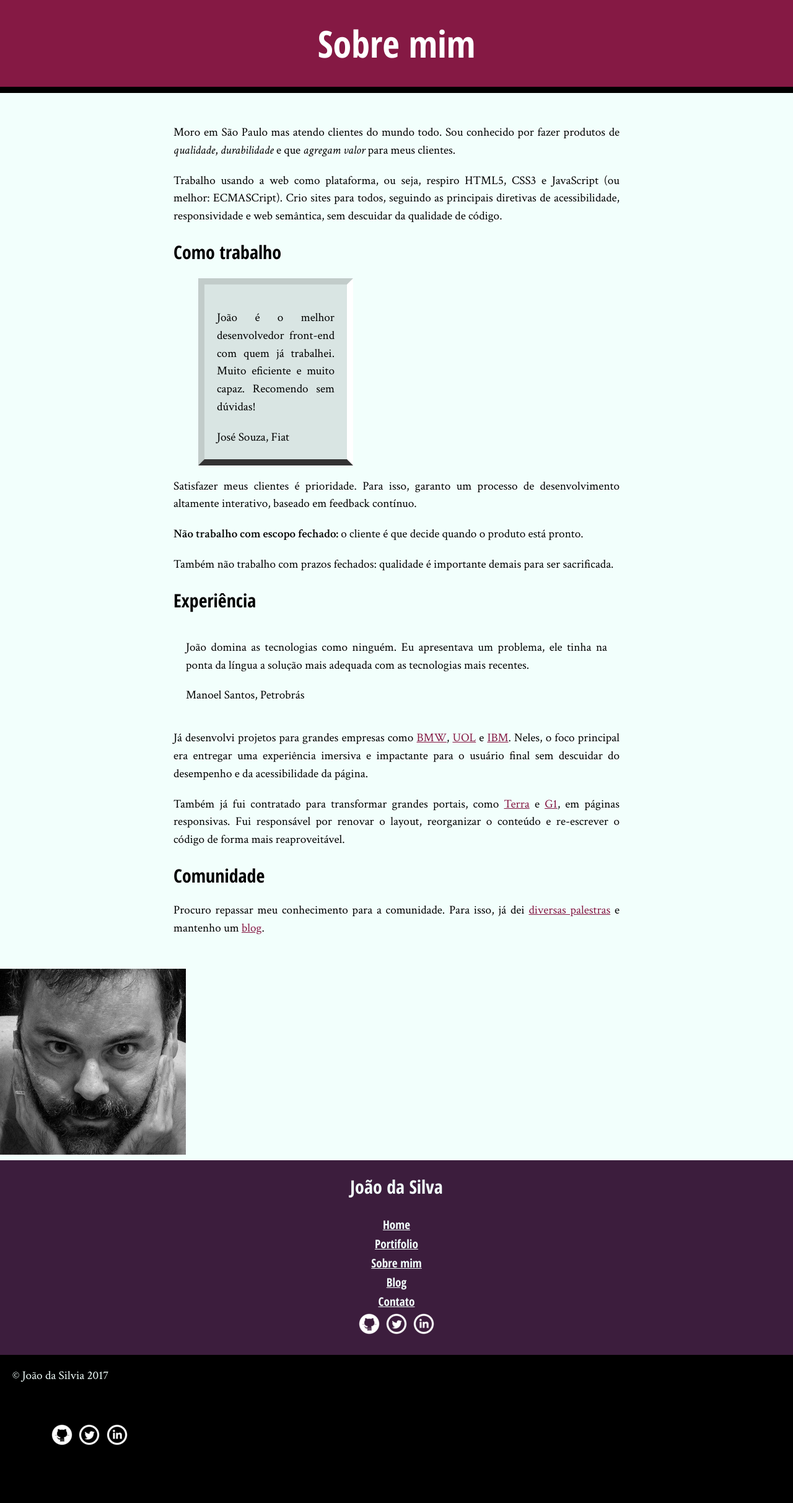
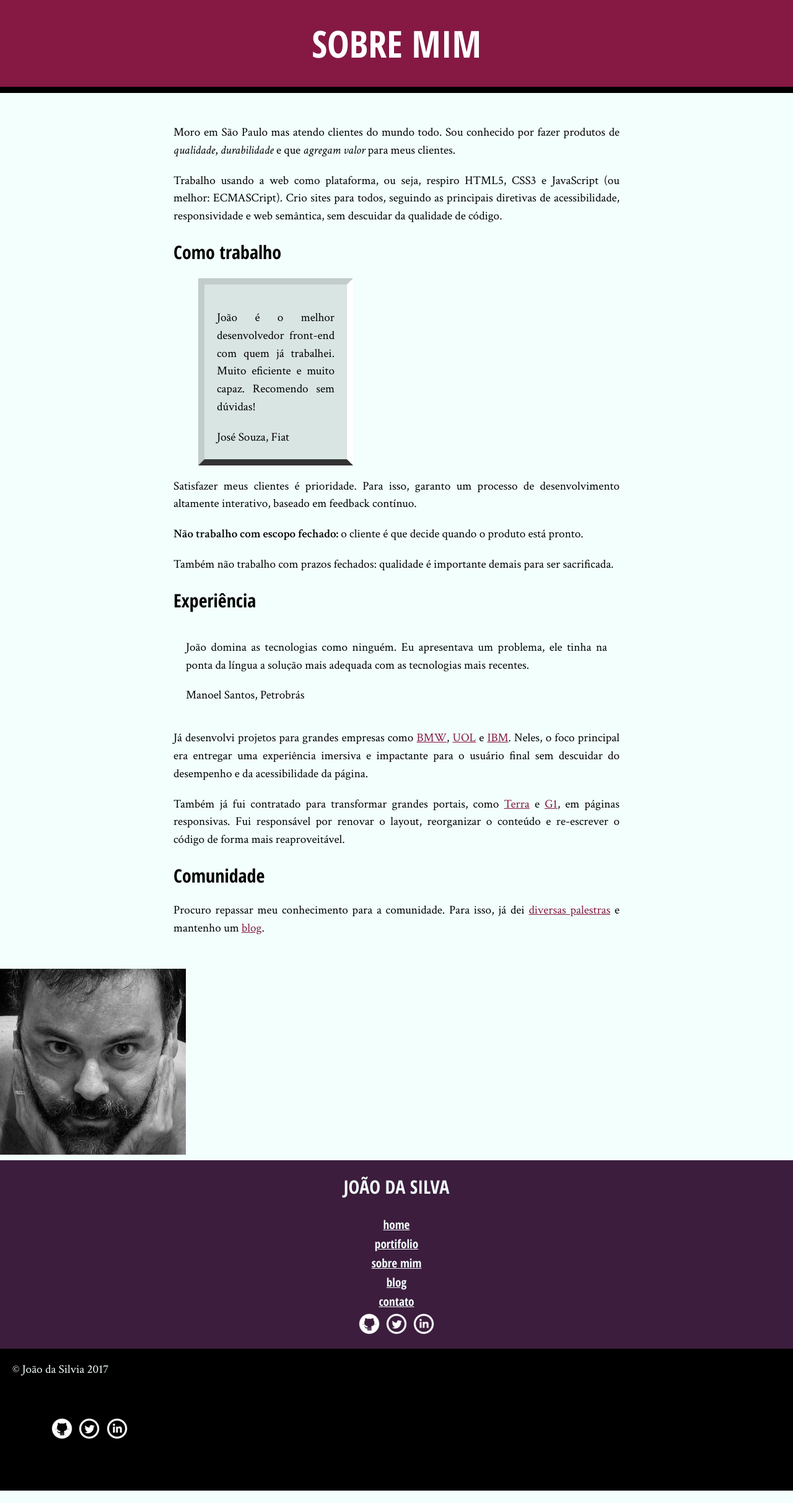
Before and after one commit to ferreiraapfernanda/alura-cursos, a PHP site: page /bio.html in a window 1280 px wide. Shown: the whole page at 62% size. Run offline with PHP 8.4, Linux system fonts and the light colour scheme.

Commit message:
HTML5 e CSS3 I: Aula 09

```diff
--- a/cursos/html5-css3-i/projeto/bio.css
+++ b/cursos/html5-css3-i/projeto/bio.css
@@ -10,6 +10,10 @@
     font-family: "Open Sans Condensed", "Arial", sans-serif;
 }
 
+h1 {
+    text-transform: uppercase;
+}
+
 .titulo-principal {
     text-align: center;
     background-color: #851944;
@@ -17,6 +21,10 @@
     padding: 25px;
     border-bottom: 10px solid black;
     font-size: 60px;
+}
+
+nav a {
+    text-transform: lowercase;
 }
 
 p {
@@ -42,6 +50,26 @@
 
 .icones-sociais li {
     display: inline-block;
+}
+
+.icones-sociais a {
+
+    width: 40px;
+    height: 40px;
+    display: inline-block;
+    text-indent: -9999px; /* Que técnica horrível */
+}
+
+.github {
+    background-image: url(github.png);
+}
+
+.twitter {
+    background-image: url(twitter.png);
+}
+
+.linkedin {
+    background-image: url(linkedin.png);
 }
 
 .social-rodape {
--- a/cursos/html5-css3-i/projeto/bio.html
+++ b/cursos/html5-css3-i/projeto/bio.html
@@ -111,18 +111,18 @@
 
             <ul class="icones-sociais">
                 <li>
-                    <a href="http://github.com/git-joaodasilva">
-                        <img src="github.png" alt="Github">
+                    <a class="github" href="http://github.com/git-joaodasilva">
+                        GitHub
                     </a>
                 </li>
                 <li>
-                    <a href="http://twitter.com/twitter-joaodasilva">
-                        <img src="twitter.png" alt="Twitter">
+                    <a class="twitter" href="http://twitter.com/twitter-joaodasilva">
+                        Twitter
                     </a>
                 </li>
                 <li>
-                    <a href="http://br.linkedin.com/pub/linkedin-joao-da-silva/32/4/508">
-                        <img src="linkedin.png" alt="LinkedIn">
+                    <a class="linkedin" href="http://br.linkedin.com/pub/linkedin-joao-da-silva/32/4/508">
+                        LinkedIn
                     </a>
                 </li>
             </ul>
@@ -134,18 +134,18 @@
 
             <ul class="icones-sociais social-rodape">
                 <li>
-                    <a href="http://github.com/git-joaodasilva">
-                        <img src="github.png" alt="Github">
+                    <a class="github" href="http://github.com/git-joaodasilva">
+                        GitHub
                     </a>
                 </li>
                 <li>
-                    <a href="http://twitter.com/twitter-joaodasilva">
-                        <img src="twitter.png" alt="Twitter">
+                    <a class="twitter" href="http://twitter.com/twitter-joaodasilva">
+                        Twitter
                     </a>
                 </li>
                 <li>
-                    <a href="http://br.linkedin.com/pub/linkedin-joao-da-silva/32/4/508">
-                        <img src="linkedin.png" alt="LinkedIn">
+                    <a class="linkedin" href="http://br.linkedin.com/pub/linkedin-joao-da-silva/32/4/508">
+                        LinkedIn
                     </a>
                 </li>
             </ul>
--- a/cursos/html5-css3-i/projeto/blog.html
+++ b/cursos/html5-css3-i/projeto/blog.html
@@ -90,17 +90,17 @@
             <ul class="icones-sociais">
                 <li>
                     <a href="http://github.com/git-joaodasilva">
-                        <img src="github.png" alt="Github">
+                        GitHub
                     </a>
                 </li>
                 <li>
                     <a href="http://twitter.com/twitter-joaodasilva">
-                        <img src="twitter.png" alt="Twitter">
+                        Twitter
                     </a>
                 </li>
                 <li>
                     <a href="http://br.linkedin.com/pub/linkedin-joao-da-silva/32/4/508">
-                        <img src="linkedin.png" alt="LinkedIn">
+                        LinkedIn
                     </a>
                 </li>
             </ul>
```
Also changed, not shown: cursos/html5-css3-i/README.md.
